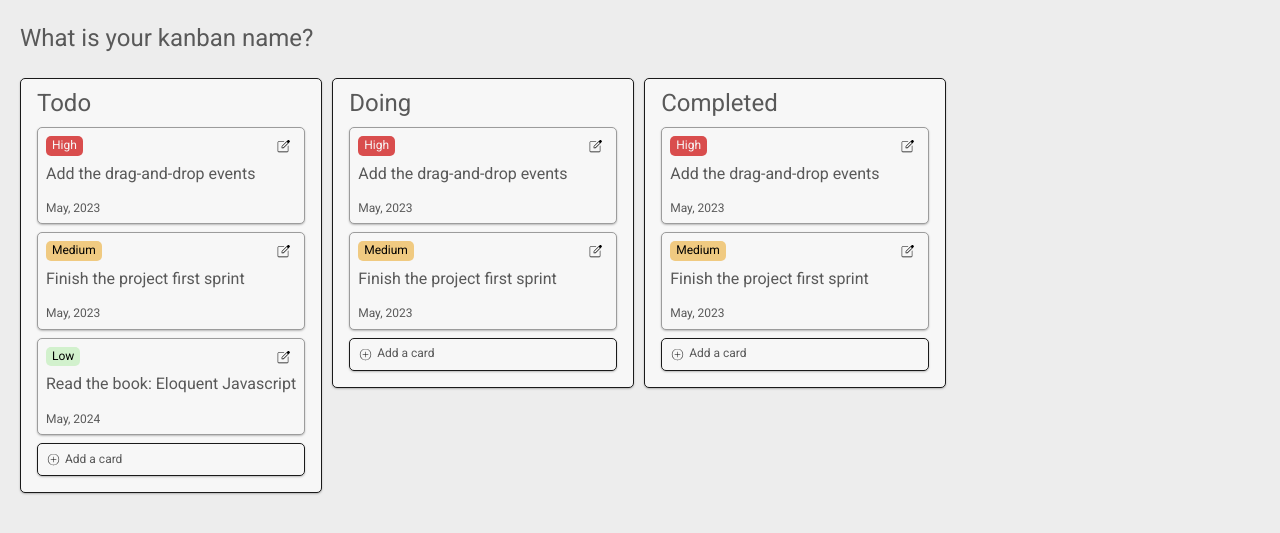
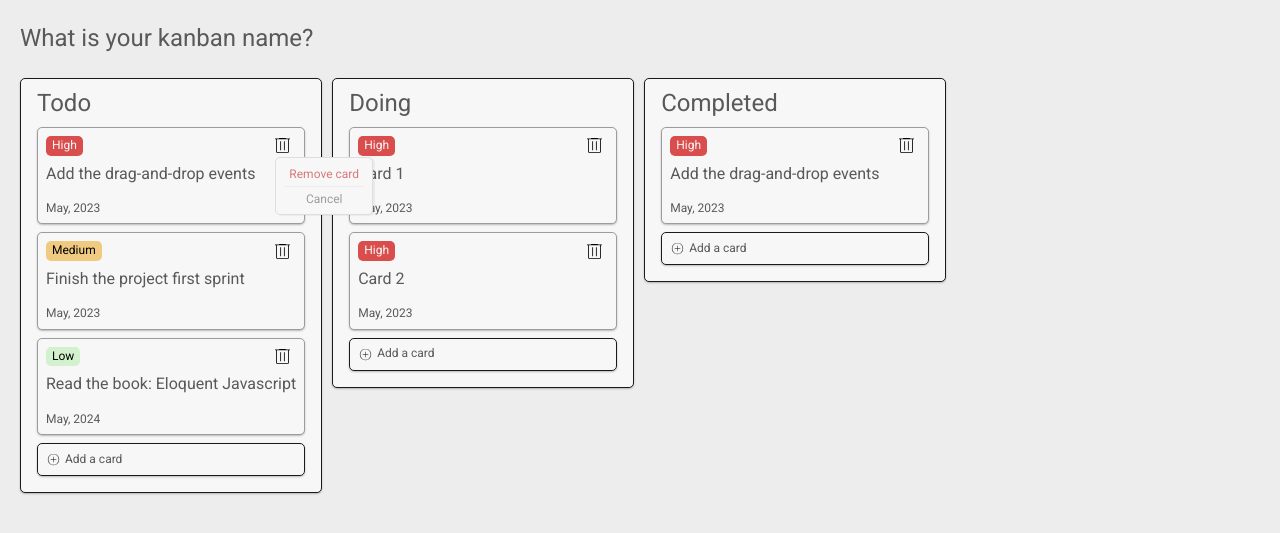
Before and after one commit to adriel-mp3/in-order, a plain HTML site: page index.html in a window 1280 px wide. Both pictures are taken after a click on the button 283 px from the left and 360 px from the top of the page. Shown: the part 215-748 px from the top of the page. Drawn offline with Linux system fonts and the light colour scheme.

Commit message:
:sparkles: feat: dropdown card options

```diff
--- a/index.html
+++ b/index.html
@@ -34,8 +34,12 @@
           <div class="card-content b-r5" draggable="true" data-drag="item">
             <div class="card-config">
               <span class="card-status high font-1-s b-r5">High</span>
-              <button class="edit-btn">
-                <img src="./img/edit.svg" alt="Edit button">
+              <button class="open-btn"  data-dropdown="open-btn">
+                <img src="./img/trash.svg" alt="Edit button">
+                <ul class="card-options b-r5" data-dropdown="content">
+                  <li><a href="#" class="font-1-s color-red2" data-dropdown="trash-btn">Remove card</a></li>
+                  <li><a href="#" class="font-1-s color-p6" >Cancel</a></li>
+                </ul>
               </button>
             </div>
             <p class="card-description font-1-m color-p2">Add the drag-and-drop events</p>
@@ -45,8 +49,12 @@
           <div class="card-content b-r5" draggable="true" data-drag="item">
             <div class="card-config">
               <span class="card-status medium font-1-s b-r5">Medium</span>
-              <button class="edit-btn">
-                <img src="./img/edit.svg" alt="Edit button">
+              <button class="open-btn"  data-dropdown="open-btn">
+                <img src="./img/trash.svg" alt="Edit button">
+                <ul class="card-options b-r5" data-dropdown="content">
+                  <li><a href="#" class="font-1-s color-red2" data-dropdown="trash-btn">Remove card</a></li>
+                  <li><a href="#" class="font-1-s color-p6" >Cancel</a></li>
+                </ul>
               </button>
             </div>
             <p class="card-description font-1-m color-p2">Finish the project first sprint</p>
@@ -56,8 +64,12 @@
           <div class="card-content b-r5" draggable="true" data-drag="item">
             <div class="card-config">
               <span class="card-status low font-1-s">Low</span>
-              <button class="edit-btn">
-                <img src="./img/edit.svg" alt="Edit button">
+              <button class="open-btn"  data-dropdown="open-btn">
+                <img src="./img/trash.svg" alt="Edit button">
+                <ul class="card-options b-r5" data-dropdown="content">
+                  <li><a href="#" class="font-1-s color-red2" data-dropdown="trash-btn">Remove card</a></li>
+                  <li><a href="#" class="font-1-s color-p6" >Cancel</a></li>
+                </ul>
               </button>
             </div>
             <p class="card-description font-1-m color-p2">Read the book: Eloquent Javascript</p>
@@ -80,22 +92,31 @@
 
           <div class="card-content b-r5" draggable="true" data-drag="item">
             <div class="card-config">
-              <span class="card-status high font-1-s">High</span>
-              <button class="edit-btn">
-                <img src="./img/edit.svg" alt="Edit button">
+              <span class="card-status high font-1-s b-r5">High</span>
+              <button class="open-btn"  data-dropdown="open-btn">
+                <img src="./img/trash.svg" alt="Edit button">
+                <ul class="card-options b-r5" data-dropdown="content">
+                  <li><a href="#" class="font-1-s color-red2" data-dropdown="trash-btn">Remove card</a></li>
+                  <li><a href="#" class="font-1-s color-p6" >Cancel</a></li>
+                </ul>
               </button>
             </div>
-            <p class="card-description font-1-m color-p2">Add the drag-and-drop events</p>
+            <p class="card-description font-1-m color-p2">Card 1</p>
             <span class="font-1-s color-p2">May, 2023</span>
           </div>
-          <div class="card-content b-r5" draggable="true" data-drag="item">
+
+           <div class="card-content b-r5" draggable="true" data-drag="item">
             <div class="card-config">
-              <span class="card-status medium font-1-s">Medium</span>
-              <button class="edit-btn">
-                <img src="./img/edit.svg" alt="Edit button">
+              <span class="card-status high font-1-s b-r5">High</span>
+              <button class="open-btn"  data-dropdown="open-btn">
+                <img src="./img/trash.svg" alt="Edit button">
+                <ul class="card-options b-r5" data-dropdown="content">
+                  <li><a href="#" class="font-1-s color-red2" data-dropdown="trash-btn">Remove card</a></li>
+                  <li><a href="#" class="font-1-s color-p6" >Cancel</a></li>
+                </ul>
               </button>
             </div>
-            <p class="card-description font-1-m color-p2">Finish the project first sprint</p>
+            <p class="card-description font-1-m color-p2">Card 2</p>
             <span class="font-1-s color-p2">May, 2023</span>
           </div>
 
@@ -117,22 +138,15 @@
           <div class="card-content b-r5" draggable="true" data-drag="item">
             <div class="card-config">
               <span class="card-status high font-1-s b-r5">High</span>
-              <button class="edit-btn">
-                <img src="./img/edit.svg" alt="Edit button">
+              <button class="open-btn"  data-dropdown="open-btn">
+                <img src="./img/trash.svg" alt="Edit button">
+                <ul class="card-options b-r5" data-dropdown="content">
+                  <li><a href="#" class="font-1-s color-red2" data-dropdown="trash-btn">Remove card</a></li>
+                  <li><a href="#" class="font-1-s color-p6" >Cancel</a></li>
+                </ul>
               </button>
             </div>
             <p class="card-description font-1-m color-p2">Add the drag-and-drop events</p>
-            <span class="font-1-s color-p2">May, 2023</span>
-          </div>
-
-          <div class="card-content b-r5" draggable="true" data-drag="item">
-            <div class="card-config">
-              <span class="card-status medium font-1-s color-p3">Medium</span>
-              <button class="edit-btn">
-                <img src="./img/edit.svg" alt="Edit button">
-              </button>
-            </div>
-            <p class="card-description font-1-m color-p2">Finish the project first sprint</p>
             <span class="font-1-s color-p2">May, 2023</span>
           </div>
 
```
